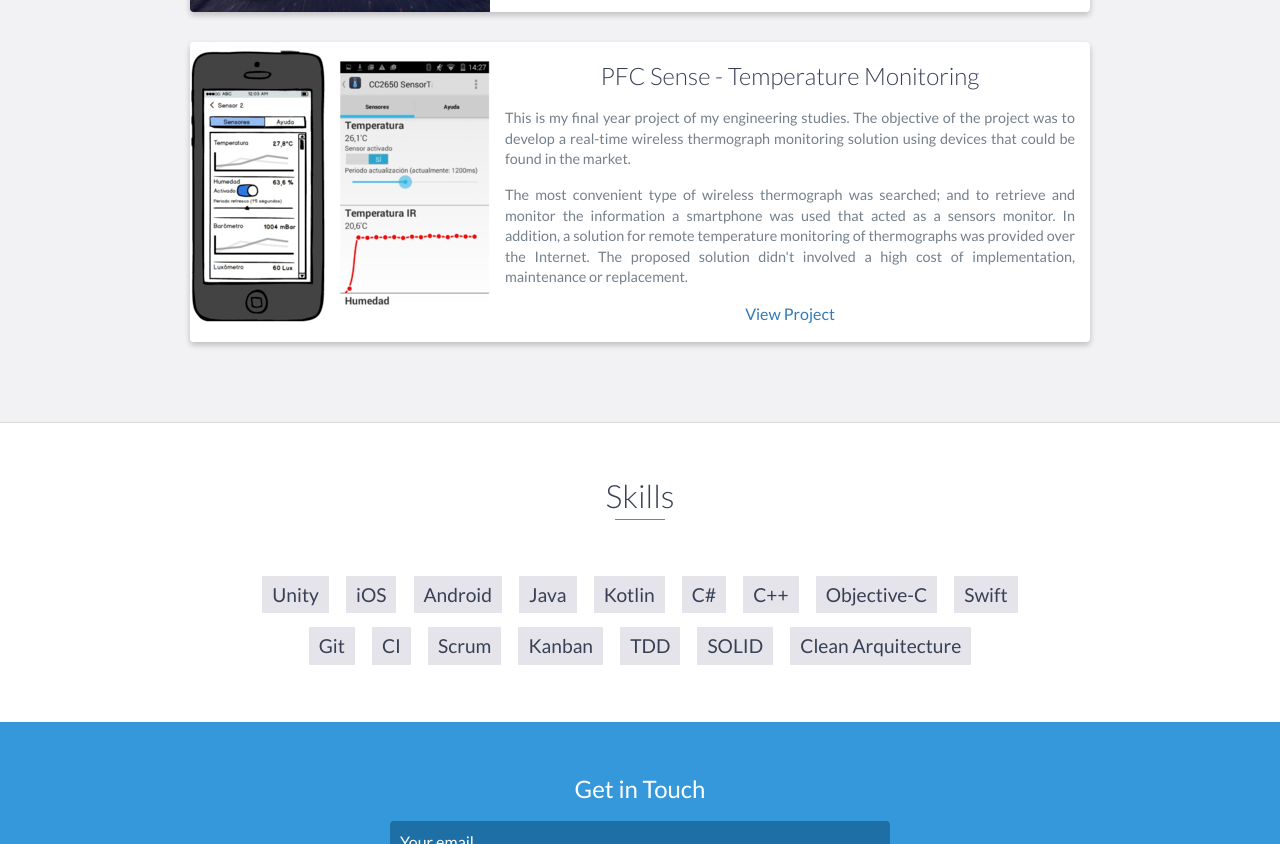
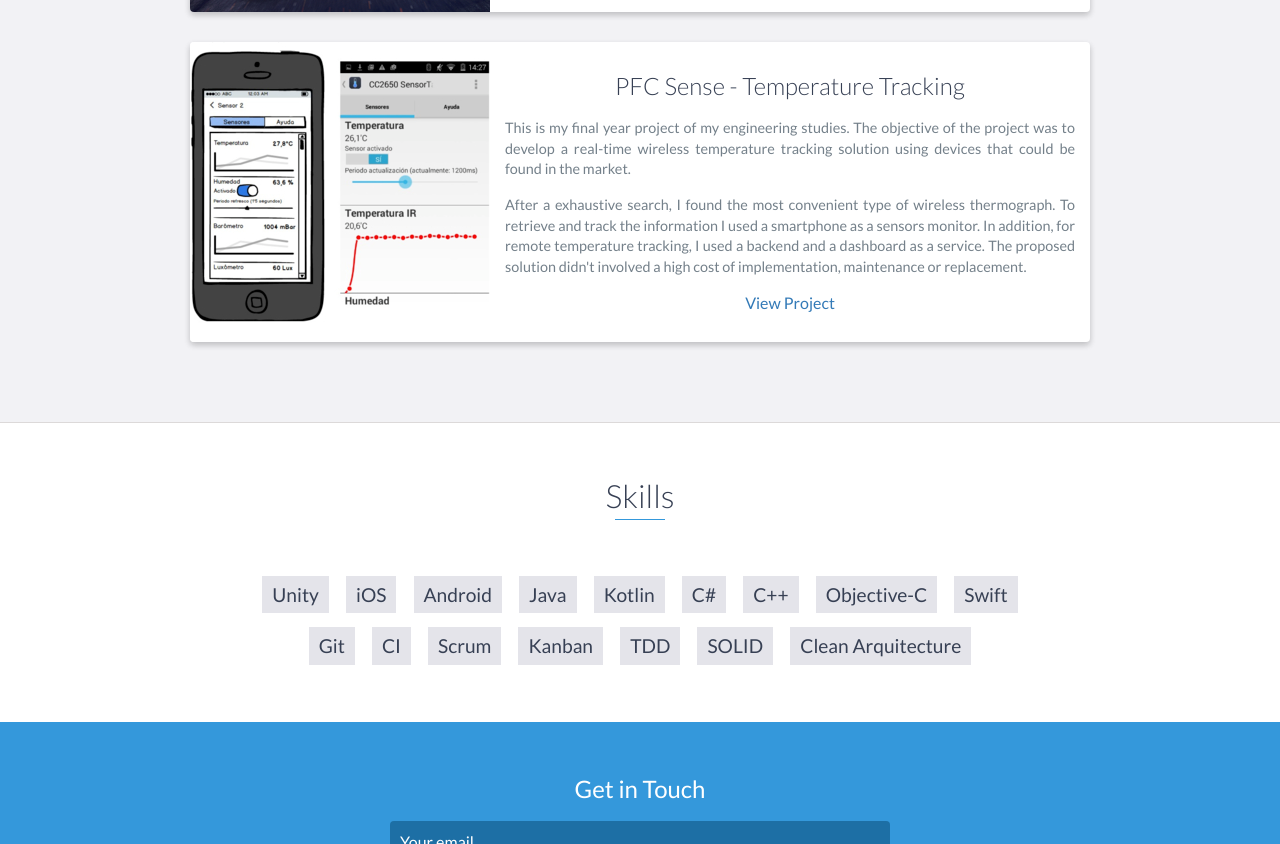
Before and after one commit to gonztirado/gonztirado.github.io, a website: page index.html in a window 1280 px wide. Shown: the part 3871-4715 px from the top of the page. Drawn offline with nearby package versions, Linux system fonts and the light colour scheme.

Commit message:
Updated the pfc sense project info

```diff
--- a/index.html
+++ b/index.html
@@ -288,7 +288,7 @@
                             My role in this project was tools programmer but I also worked as a gameplay programmer when
                             we had to lend a hand to the team dedicated to the game.
                         </p>
-                        <!-- Note for the future me: if the link is broken you can replace with a pdf sheet in the assets folder ;) -->
+                        <!-- Note for the future me: if the link is broken you can replace it with a pdf sheet inside the assets folder ;) -->
                         <a href="https://www.ghostracing.com/">View Project</a>
                     </div>
 
@@ -300,18 +300,17 @@
                     </div>
 
                     <div class="project-info">
-                        <h3>PFC Sense - Temperature Monitoring</h3>
+                        <h3>PFC Sense - Temperature Tracking</h3>
                         <p>
                             This is my final year project of my engineering studies. The objective of the project was to
-                            develop a real-time wireless thermograph monitoring solution using devices that could be
-                            found in the market.
+                            develop a real-time wireless temperature tracking solution using devices that could be found
+                            in the market.
                         </p>
                         <p>
-                            The most convenient type of wireless thermograph was searched; and to retrieve and monitor
-                            the information a smartphone was used that acted as a sensors monitor. In addition, a
-                            solution for remote temperature monitoring of thermographs was provided over the Internet.
-                            The proposed solution didn't involved a high cost of implementation, maintenance or
-                            replacement.
+                            After a exhaustive search, I found the most convenient type of wireless thermograph. To
+                            retrieve and track the information I used a smartphone as a sensors monitor. In addition,
+                            for remote temperature tracking, I used a backend and a dashboard as a service. The proposed
+                            solution didn't involved a high cost of implementation, maintenance or replacement.
                         </p>
                         <a href="https://github.com/gonztirado/pfc-sense-android">View Project</a>
                     </div>
```
